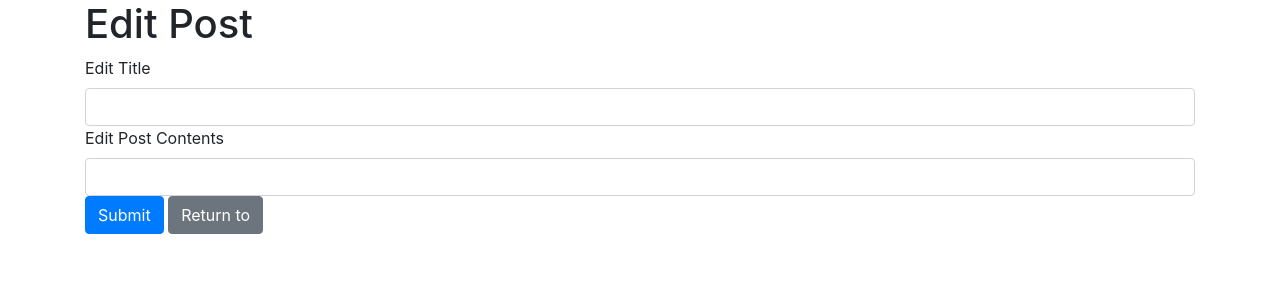
After one commit to Joe-Wolfe/flask-blogly, a Flask app: template templates/edit_post.html in a window 1280 px wide. The commit adds this page. Shown: the top 300 px of the page. Run offline with Flask 3, Linux system fonts and the light colour scheme; the template is opened without the code that fills it, so the values that code supplies are empty; some libraries are stand-ins or nearby versions.

Commit message:
added edit and delete operations to posts

```diff
--- a/app.py
+++ b/app.py
@@ -9,6 +9,7 @@ app.config['SQLALCHEMY_ECHO'] = True
 app.app_context().push()
 
 connect_db(app)
+db.create_all()
 
 
 @app.route("/")
@@ -96,3 +97,37 @@ def create_post(user_id):
     db.session.add(new_post)
     db.session.commit()
     return redirect(f"/{user_id}")
+
+
+@app.route("/post/<int:post_id>")
+def show_post(post_id):
+    """Shows the selected post"""
+    post = Post.query.get_or_404(post_id)
+    return render_template("post.html", post=post)
+
+
+@app.route("/edit_post/<int:post_id>")
+def show_edit_post_form(post_id):
+    """displays the form to edit the post"""
+    post = Post.query.get_or_404(post_id)
+    return render_template("edit_post.html", post=post)
+
+
+@app.route("/edit_post/<int:post_id>", methods=["POST"])
+def edit_post(post_id):
+    """updates the post with the given fields"""
+    post = Post.query.get(post_id)
+    post.title = request.form["title"]
+    post.content = request.form["content"]
+    db.session.commit()
+    return redirect(f"/post/{post_id}")
+
+
+@app.route("/delete_post/<int:post_id>", methods=["POST"])
+def delete_post(post_id):
+    """deletes the post"""
+    post = Post.query.get(post_id)
+    user_id = post.user_id
+    db.session.delete(post)
+    db.session.commit()
+    return redirect(f"/{user_id}")
--- a/models.py
+++ b/models.py
@@ -20,6 +20,8 @@ class User(db.Model):
     last_name = db.Column(db.String(50))
     image_url = db.Column(db.String(
         100), nullable=False, default="https://upload.wikimedia.org/wikipedia/commons/a/ac/Default_pfp.jpg")
+    posts = db.relationship('Post', backref='user',
+                            cascade='all, delete-orphan')
 
     def __repr__(self):
         u = self
@@ -37,5 +39,3 @@ class Post(db.Model):
     created_at = db.Column(db.DateTime, nullable=False,
                            default=datetime.utcnow)
     user_id = db.Column(db.Integer, db.ForeignKey('users.id'), nullable=False)
-
-    user = db.relationship('User', backref='posts')
--- /dev/null
+++ b/templates/edit_post.html
@@ -0,0 +1,17 @@
+{% extends 'base.html' %}
+{% block title %}Edit Post {% endblock %}
+
+{% block content %}
+<div class="form-container">
+    <h1>Edit Post</h1>
+    <form action="/edit_post/{{post.id}}" method="POST" class="user-form">
+        <label for="title">Edit Title</label>
+        <input required="true" id="title" name="title" value="{{post.title}}" class="form-control">
+        <label required="true" for="content">Edit Post Contents</label>
+        <input id="content" name="content" value="{{post.content}}" class="form-control">
+        <input type="submit" value="Submit" class="btn btn-primary">
+        <a href="/post/{{post.id}}" class="btn btn-secondary">Return to {{post.title}}</a>
+    </form>
+</div>
+
+{% endblock %}
--- a/templates/profile.html
+++ b/templates/profile.html
@@ -29,7 +29,7 @@
         {% if user.posts %}
         <ul class="list-group">
             {% for post in user.posts %}
-            <li class="list-group-item">{{post.title}}</li>
+            <li class="list-group-item"><a href="/post/{{post.id}}">{{post.title}}</a></li>
             {% endfor %}
         </ul>
         {% else %}
```
Also changed, not shown: templates/post.html (added, +31 -0 lines).
